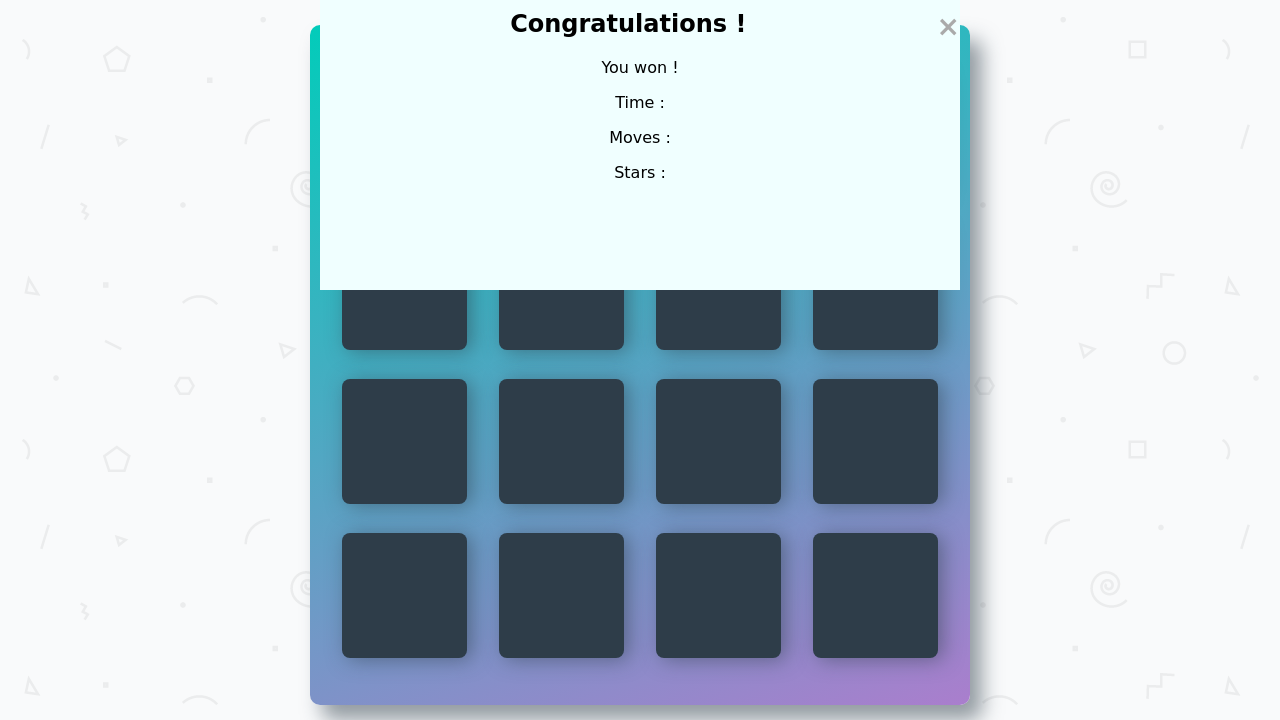
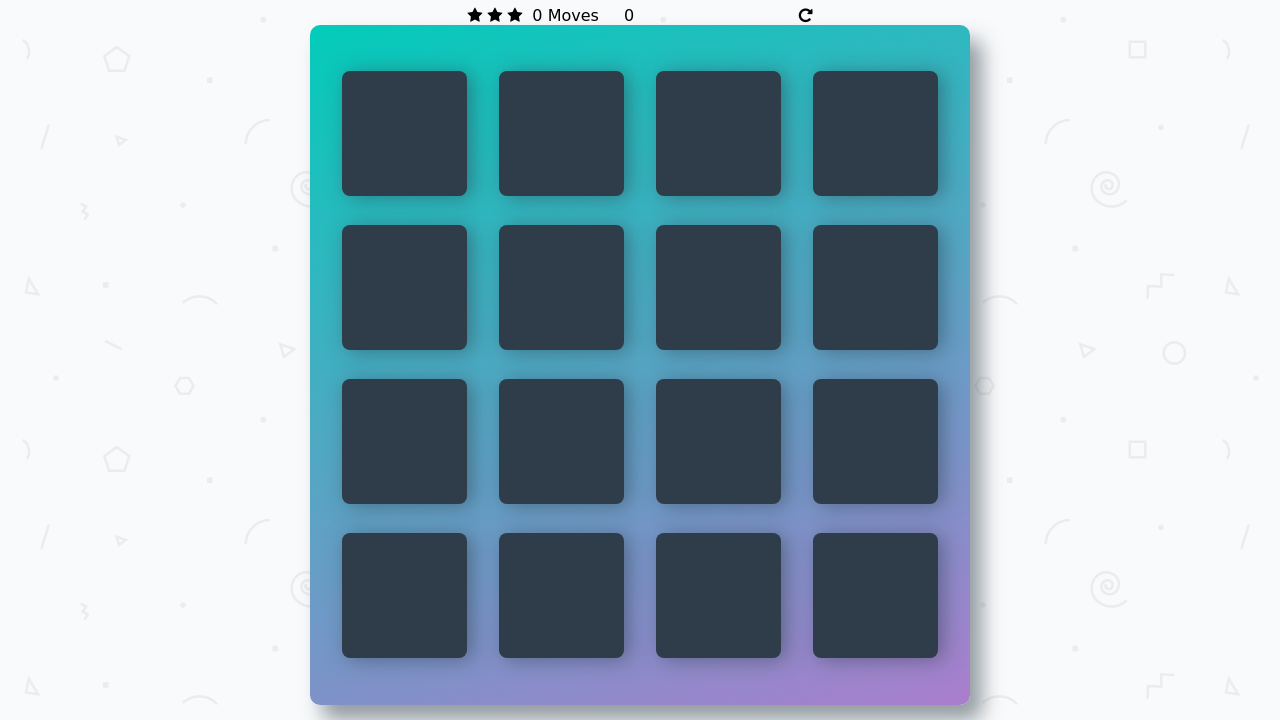
Before and after one commit to leahpjoyce/Memory-Game, a plain HTML site: page index.html in a window 1280 px wide. Shown: the part 80-800 px from the top of the page. Drawn offline with nearby package versions, Linux system fonts and the light colour scheme; a web font is replaced by a local one.

Commit message:
fix: erase modal in the HTML

```diff
--- a/index.html
+++ b/index.html
@@ -36,18 +36,6 @@
 
         <ul class="deck"></ul>
 
-        <div id="myModal" class="modal">
-
-            <div class="modal-context">
-               <span class="close">&times;</span>
-               <h2 class="modal-title">Congratulations !</h2>
-               <p class="modal-message">You won !</p>
-               <p>Time :</p>
-               <p>Moves :</p>
-               <p> Stars :</p>
-            </div>
-
-        </div>
     </div>
 
     <script src="js/app.js"></script>
```
